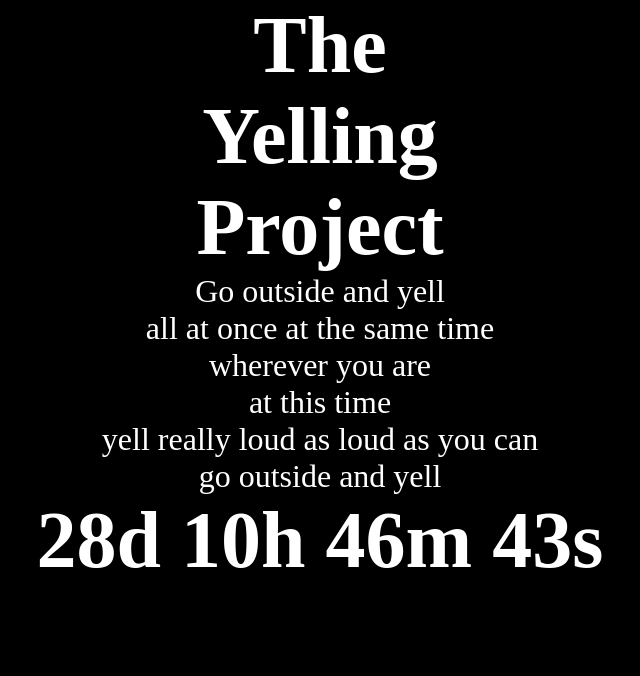
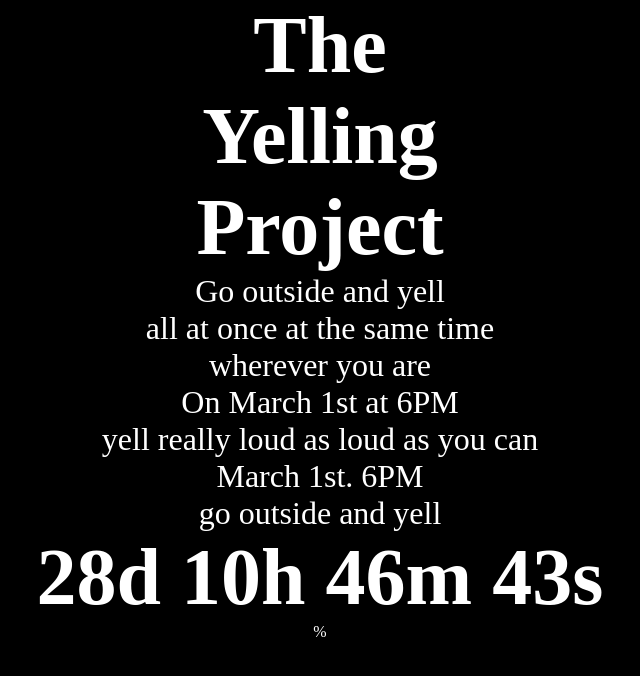
Before and after one commit to funcyChaos/The-Yelling-Project, a plain HTML site: page index.html in a window 1280 px wide. Shown: the whole page, without its empty margins (320-960 px from the left). Drawn offline with Linux system fonts and the light colour scheme.

Commit message:
feat(date): added the date

```diff
--- a/index.html
+++ b/index.html
@@ -13,10 +13,11 @@
 		<p>Go outside and yell</p>
 		<p>all at once at the same time</p>
 		<p>wherever you are</p>
-		<p>at this time</p>
+		<p>On March 1st at 6PM</p>
 		<p>yell really loud as loud as you can</p>
+		<p>March 1st. 6PM</p>
 		<p>go outside and yell</p>
 		<h1 id="countdown">Loading...</h1>
 		<script src="./javascript.js"></script>
 	</body>
-</html>
+</html>%
```
